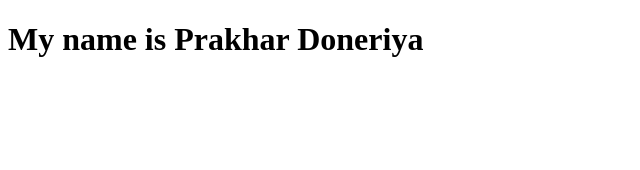
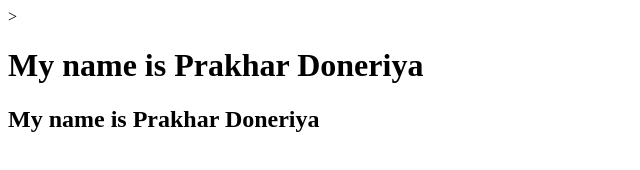
Before and after one commit to Prakhar31051999/Portfolio, a plain HTML site: page index.html in a window 1280 px wide. Shown: the whole page, without its empty margins (0-640 px from the left). Drawn offline with Linux system fonts and the light colour scheme.

Commit message:
3rd commit

```diff
--- a/index.html
+++ b/index.html
@@ -3,6 +3,9 @@
 <head>
 	<title>Portfolio</title>
 </head>
-<body><h1>My name is Prakhar Doneriya</h1>
+<script type="text/javascript"> console.log(document.cookie)</script>>
+<body>
+	<h1>My name is Prakhar Doneriya</h1>
+	<h2>My name is Prakhar Doneriya</h2>
 </body>
 </html>
```
